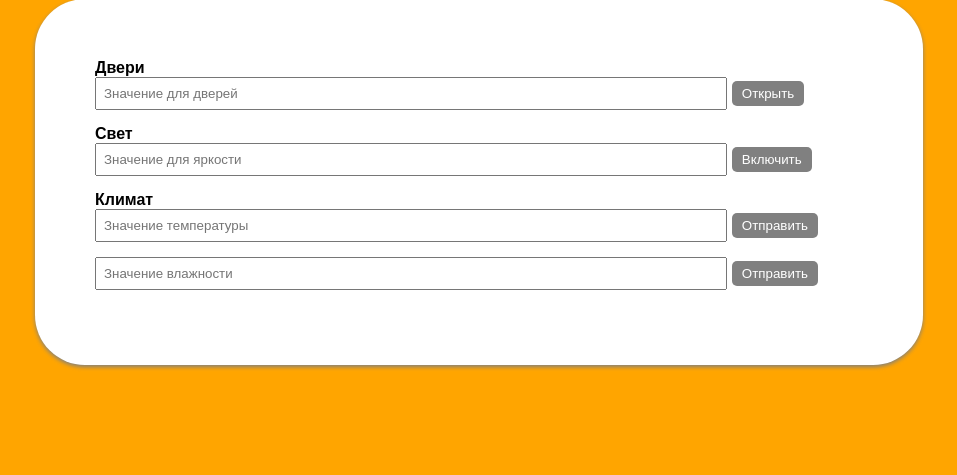
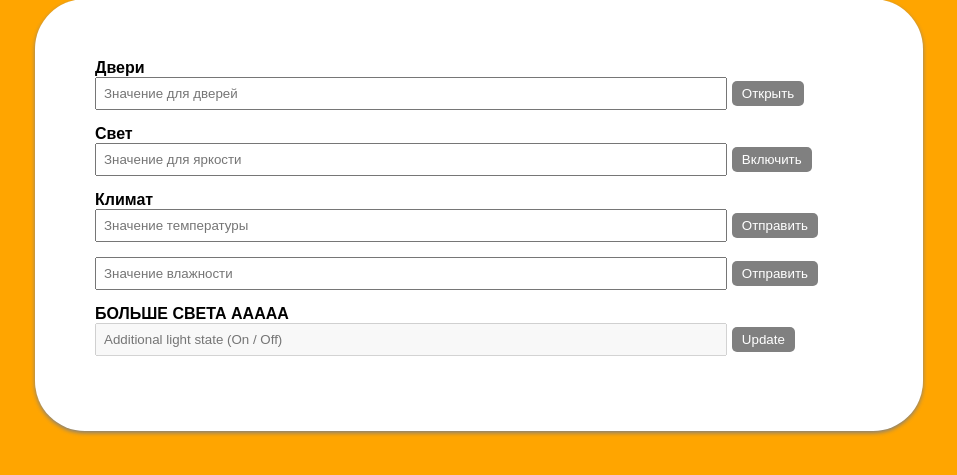
Before and after one commit to kirmaru/IoT3, a Flask app: page / in a window 1280 px wide. Shown: the part 121-596 px from the top of the page, without its empty margins (161-1118 px from the left). Run offline with Flask 3, Linux system fonts and the light colour scheme.

Commit message:
fixed the code

```diff
--- a/main.py
+++ b/main.py
@@ -9,9 +9,11 @@ doors = classes.Garage_Doors("doors")
 alarm = classes.Alarm_system("alarm")
 fire = classes.Fire_Sensor("fire")
 intruder = classes.Intruder_Sensor("intruder")
+addLights = classes.add_lights("addLights")
 
 @app.route('/light')
 def connect_light():
+    addLights.auto_power(lights.lum)
     return json.dumps(lights.connect("lights"))
 
 
@@ -35,6 +37,7 @@ def connect_Intruder():
     return json.dump({intruder.connect("intruder")})
 
 
+
 @app.route('/')
 def main():
 
--- a/static/index.js
+++ b/static/index.js
@@ -1,18 +1,4 @@
 
-function Lighting(){
-    $.ajax({
-    type: 'GET',
-    url: '/light',
-    dataType: 'json',
-    contentType: 'application/json',
-    data: {
-        "value": document.getElementById("lum").value
-    },
-    success: function(response){
-        document.getElementById("lum").value = response
-    }
-    })
-}
 
 function Climate(){
     $.ajax({
@@ -46,6 +32,20 @@ function DoorStatus(){
     })
 }
 
+function Automate_lights(){
+    $.ajax({
+    type: 'GET',
+    url: '/doors',
+    dataType: 'json',
+    contentType: 'application/json',
+    data: {
+        "status": document.getElementById("lights_state").value
+    },
+    success: function(response) {
+            document.getElementById("lights_state").value = response;
+        }
+    })
+}
 
 /*
 function GaragePassword(){
@@ -61,3 +61,34 @@ function GaragePassword(){
     })
 }
 */
+function Lighting(){
+    $.ajax({
+        type: 'GET',
+        url: '/light',
+        dataType: 'json',
+        contentType: 'application/json',
+        data: {
+            "value": document.getElementById("lum").value
+        },
+        success: function(response){
+            document.getElementById("lum").value = response
+            updateLightCondition(response, document.getElementById("lum").value)
+        }
+    });
+}
+
+function updateLightCondition(response, lum){
+    $.ajax({
+        type: 'GET',
+        url: '/light',
+        dataType: 'json',
+        contentType: 'application/json',
+        data: {
+            "light_condition": response["light_condition"],
+            "lum": lum
+        },
+        success: function(response){
+            document.getElementById("light_condition").value = response["light_condition"]
+        }
+    });
+}
--- a/templates/emulators.html
+++ b/templates/emulators.html
@@ -25,7 +25,12 @@
     <input type="text" id="humid" placeholder="Значение влажности">
     <button onclick="Climate()">Отправить</button><br>
 
-
+<!--<label>On/Off</label><br>-->
+<!--    <input type="text" id="state" placeholder="On/Off">-->
+<!--    <button onclick="Lighting()">Включить</button><br>-->
+<label>БОЛЬШЕ СВЕТА ААААА</label><br>
+<input type="text" id="light_condition" placeholder="Additional light state (On / Off)" disabled>
+<button onclick="Lighting()" disabled>Update</button><br>
 
 
 </div>
```
Also changed, not shown: classes.py (+15 -0 lines).
